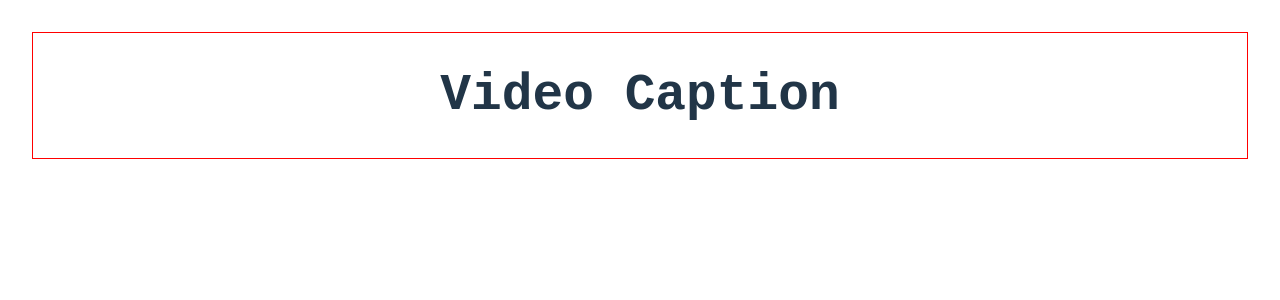
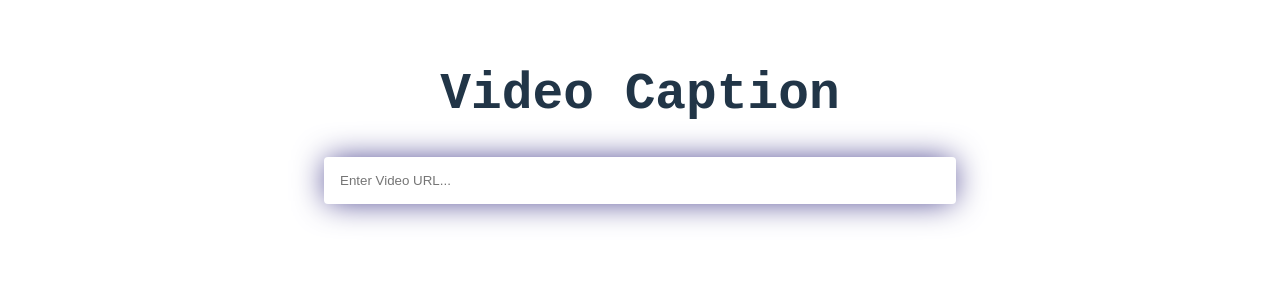
Before and after one commit to negeek7/video-caption-generator, a React (Vite) app: page / in a window 1280 px wide. Shown: the top 300 px of the page. Built offline with nearby package versions, Linux system fonts and the light colour scheme; a web font is replaced by a local one.

Commit message:
video url input

```diff
--- a/src/App.css
+++ b/src/App.css
@@ -1,4 +1,3 @@
 #root {
-  max-width: 1280px;
   padding: 2rem;
 }
--- a/src/App.jsx
+++ b/src/App.jsx
@@ -1,11 +1,19 @@
 import { useState } from 'react'
 import './App.css'
+import styles from '../styles/app.module.css'
+import VideoUrlInput from './components/Inputs/VideoUrlInput'
 
 function App() {
+
+  const handleVideoUrl = (url) => {
+    console.log(url, "VIDEO URL")
+  }
+
   return (
-    <div style={{border:"1px solid red", textAlign:"center"}}>
-      <h1>Video Caption</h1>
-    </div>
+    <>
+      <h1 className={styles.heading}>Video Caption</h1>
+      <VideoUrlInput handleVideoUrl={handleVideoUrl}/>
+    </>
   )
 }
 
--- /dev/null
+++ b/src/components/Inputs/VideoUrlInput.jsx
@@ -0,0 +1,32 @@
+import React, { useEffect, useState } from 'react';
+import styles from '../../../styles/videourlinput.module.css'
+
+function VideoUrlInput({handleVideoUrl}) {
+
+    const [url, setUrl] = useState('')
+
+    useEffect(() => {
+        if(url){
+            handleVideoUrl(url)
+        }
+    }, [url])
+
+    const handleUrlChange = (e) => {
+        let value = e.target.value
+        setUrl(value)
+    }
+
+    return (
+        <div className={styles.container}>
+            <input
+                type="text"
+                value={url}
+                onChange={handleUrlChange}
+                placeholder='Enter Video URL...'
+                className={styles.input}
+            />
+        </div>
+    )
+}
+
+export default VideoUrlInput
--- a/src/index.css
+++ b/src/index.css
@@ -6,7 +6,7 @@
 
   color-scheme: light dark;
   color: rgba(255, 255, 255, 0.87);
-  background-color: #242424;
+  background-color: #141414;
 
   font-synthesis: none;
   text-rendering: optimizeLegibility;
--- /dev/null
+++ b/styles/app.module.css
@@ -0,0 +1,3 @@
+.heading{
+    text-align: center;
+}
--- /dev/null
+++ b/styles/videourlinput.module.css
@@ -0,0 +1,11 @@
+.container{
+    text-align: center;
+}
+.input{
+    width: 600px;
+    padding: 1rem;
+    border-radius: 4px;
+    outline: none;
+    border: none;
+    box-shadow: 0px 0px 32px -3px rgba(59,52,134,1);
+}
```
